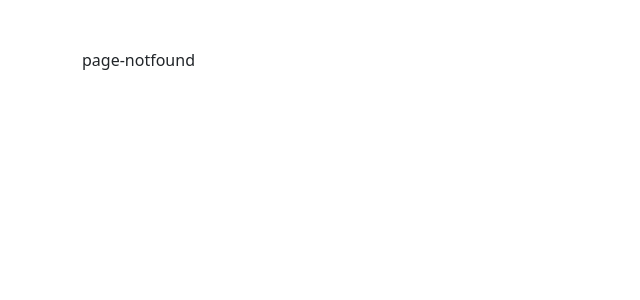
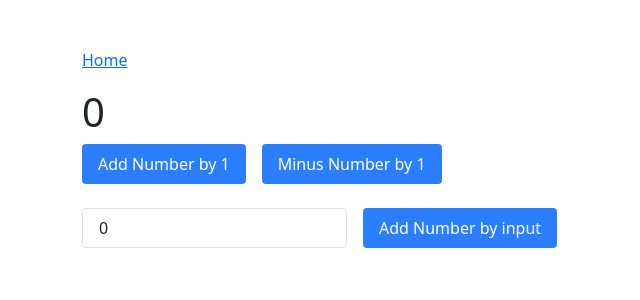
Before and after one commit to Bharat-Negi/textarea-word, a React (Vite) app: page /redux-page in a window 1280 px wide. Shown: the top 300 px of the page, without its empty margins (0-640 px from the left). Built offline with nearby package versions, Linux system fonts and the light colour scheme.

Commit message:
redux file

```diff
--- a/package.json
+++ b/package.json
@@ -10,9 +10,11 @@
     "preview": "vite preview"
   },
   "dependencies": {
+    "@reduxjs/toolkit": "^2.11.2",
     "@tailwindcss/vite": "^4.1.18",
     "react": "^19.2.0",
     "react-dom": "^19.2.0",
+    "react-redux": "^9.2.0",
     "react-router-dom": "^7.10.1",
     "tailwindcss": "^4.1.18"
   },
--- a/src/App.jsx
+++ b/src/App.jsx
@@ -2,6 +2,7 @@ import { Route, Routes } from "react-router-dom";
 import CustomHooks from "./component/Hooks/CustomHooks";
 import UseStateHook from "./component/Hooks/UseStateHook";
 import AddNote from "./component/other-com/add-note/AddNote";
+import ReduxCom from "./component/other-com/redux-file/ReduxCom";
 import TextField from "./component/TextField";
 import Home from "./pages/home";
 import PageNotFound from "./pages/page-notfound";
@@ -16,6 +17,7 @@ function App() {
 					<Route path="/use-state" element={<UseStateHook />} />
 					<Route path="/custom-hooks" element={<CustomHooks />} />
 					<Route path="/add-note" element={<AddNote />} />
+					<Route path="/redux-page" element={<ReduxCom />} />
 					<Route path="*" element={<PageNotFound />} />
 				</Routes>
 			</div>
--- a/src/component/other-com/add-note/AddNote.jsx
+++ b/src/component/other-com/add-note/AddNote.jsx
@@ -17,7 +17,7 @@ const AddNote = () => {
 		setData((prev) => [
 			...prev,
 			{
-				id: crypto.randomUUID(8, 9),
+				id: crypto.randomUUID(),
 				name,
 				imagep,
 				email,
@@ -40,6 +40,7 @@ const AddNote = () => {
 
 	function deleteHandle(id) {
 		setData((prev) => prev.filter((item) => item.id !== id));
+		// console.log(id);
 	}
 
 	return (
@@ -126,10 +127,10 @@ const AddNote = () => {
 			</div>
 
 			<div className="grid grid-cols-2 lg:grid-cols-3 gap-3">
-				{data?.map((nee) => {
+				{data?.map((nee, idx) => {
 					return (
 						<CardInfo
-							key={nee.id}
+							key={idx}
 							id={nee.id}
 							imagePath={nee.imagep}
 							name={nee.name}
--- /dev/null
+++ b/src/component/other-com/redux-file/ReduxCom.jsx
@@ -0,0 +1,57 @@
+import { useState } from "react";
+import { useDispatch, useSelector } from "react-redux";
+import { Link } from "react-router-dom";
+import {
+	decrement,
+	increment,
+	incrementByAmount,
+} from "../../../redux/features/counterSlice";
+
+const ReduxCom = () => {
+	const [num, setNum] = useState(0);
+
+	const dispatch = useDispatch();
+	const count = useSelector((state) => state.counter.value);
+
+	return (
+		<>
+			<div className="my-3">
+				<Link to="/">Home</Link>
+			</div>
+
+			<h1>{count}</h1>
+			<div className="flex gap-3 mb-4">
+				<button
+					className="py-2 px-3 bg-blue-500 text-white rounded"
+					onClick={() => dispatch(increment())}
+				>
+					Add Number by 1
+				</button>
+				<button
+					className="py-2 px-3 bg-blue-500 text-white rounded"
+					onClick={() => dispatch(decrement())}
+				>
+					Minus Number by 1
+				</button>
+			</div>
+			<div className="flex gap-3">
+				<input
+					type="number"
+					value={num}
+					onChange={(e) => {
+						setNum(e.target.value);
+					}}
+					className="border rounded border-gray-800 px-3"
+				/>
+				<button
+					className="py-2 px-3 bg-blue-500 text-white rounded"
+					onClick={() => dispatch(incrementByAmount(Number(num)))}
+				>
+					Add Number by input
+				</button>
+			</div>
+		</>
+	);
+};
+
+export default ReduxCom;
--- a/src/main.jsx
+++ b/src/main.jsx
@@ -1,13 +1,17 @@
 import { StrictMode } from "react";
 import { createRoot } from "react-dom/client";
+import { Provider } from "react-redux";
+import { BrowserRouter } from "react-router-dom";
+import App from "./App.jsx";
 import "./index.css";
-import App from "./App.jsx";
-import { BrowserRouter } from "react-router-dom";
+import { store } from "./redux/store.js";
 
 createRoot(document.getElementById("root")).render(
 	<StrictMode>
-		<BrowserRouter>
-			<App />
-		</BrowserRouter>
-	</StrictMode>
+		<Provider store={store}>
+			<BrowserRouter>
+				<App />
+			</BrowserRouter>
+		</Provider>
+	</StrictMode>,
 );
--- a/src/pages/home.jsx
+++ b/src/pages/home.jsx
@@ -7,6 +7,7 @@ const home = () => {
 			<Link to="/use-state">useState</Link>
 			<Link to="/custom-hooks">Custom Hooks</Link>
 			<Link to="/add-note">Add Notes</Link>
+			<Link to="/redux-page">Redux</Link>
 		</ul>
 	);
 };
--- /dev/null
+++ b/src/redux/features/counterSlice.js
@@ -0,0 +1,22 @@
+import { createSlice } from "@reduxjs/toolkit";
+
+export const counterSlice = createSlice({
+	name: "counter",
+	initialState: {
+		value: 0,
+	},
+	reducers: {
+		increment: (state) => {
+			state.value += 1;
+		},
+		decrement: (state) => {
+			state.value -= 1;
+		},
+		incrementByAmount: (state, action) => {
+			state.value += action.payload;
+		},
+	},
+});
+
+export const { increment, decrement, incrementByAmount } = counterSlice.actions;
+export default counterSlice.reducer;
--- /dev/null
+++ b/src/redux/store.js
@@ -0,0 +1,8 @@
+import { configureStore } from "@reduxjs/toolkit";
+import counterReducer from "./features/counterSlice";
+
+export const store = configureStore({
+	reducer: {
+		counter: counterReducer,
+	},
+});
```
Also changed, not shown: 1 other file (tests, documents, lock files or other folders).
